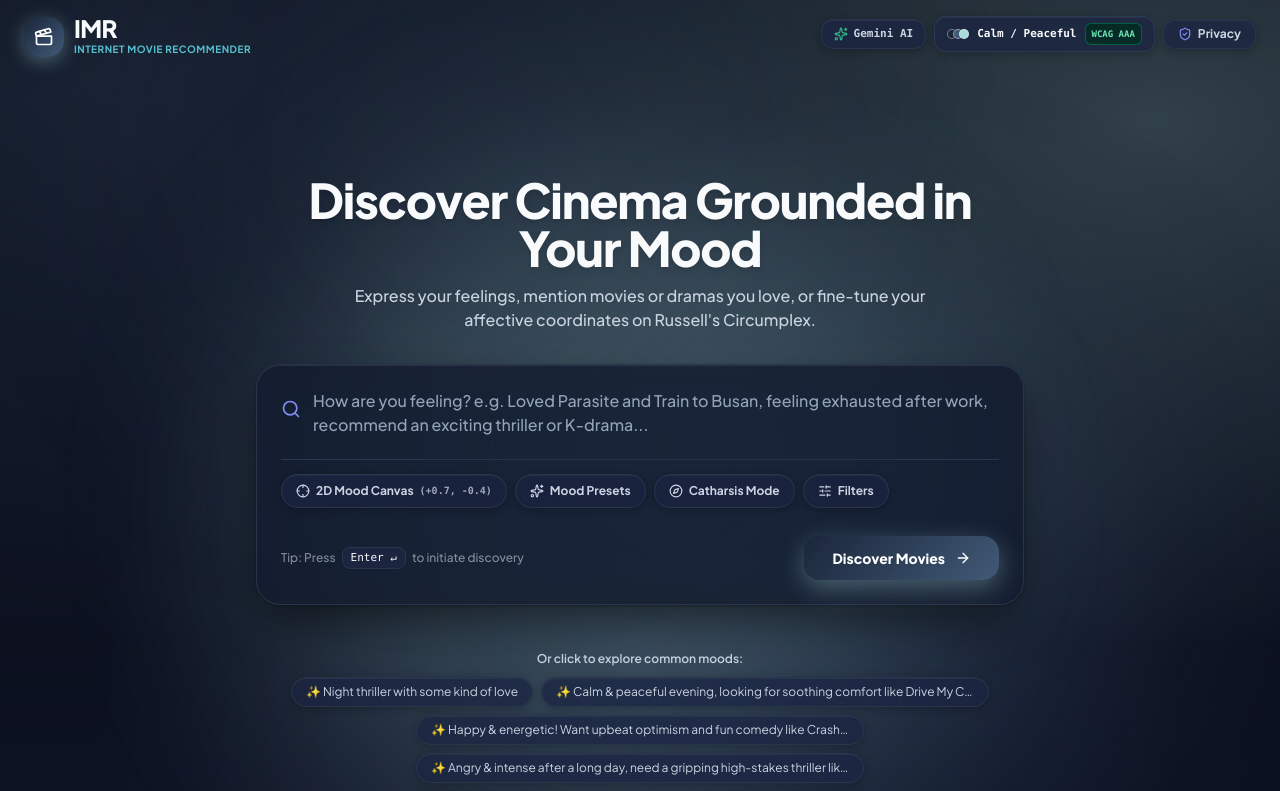
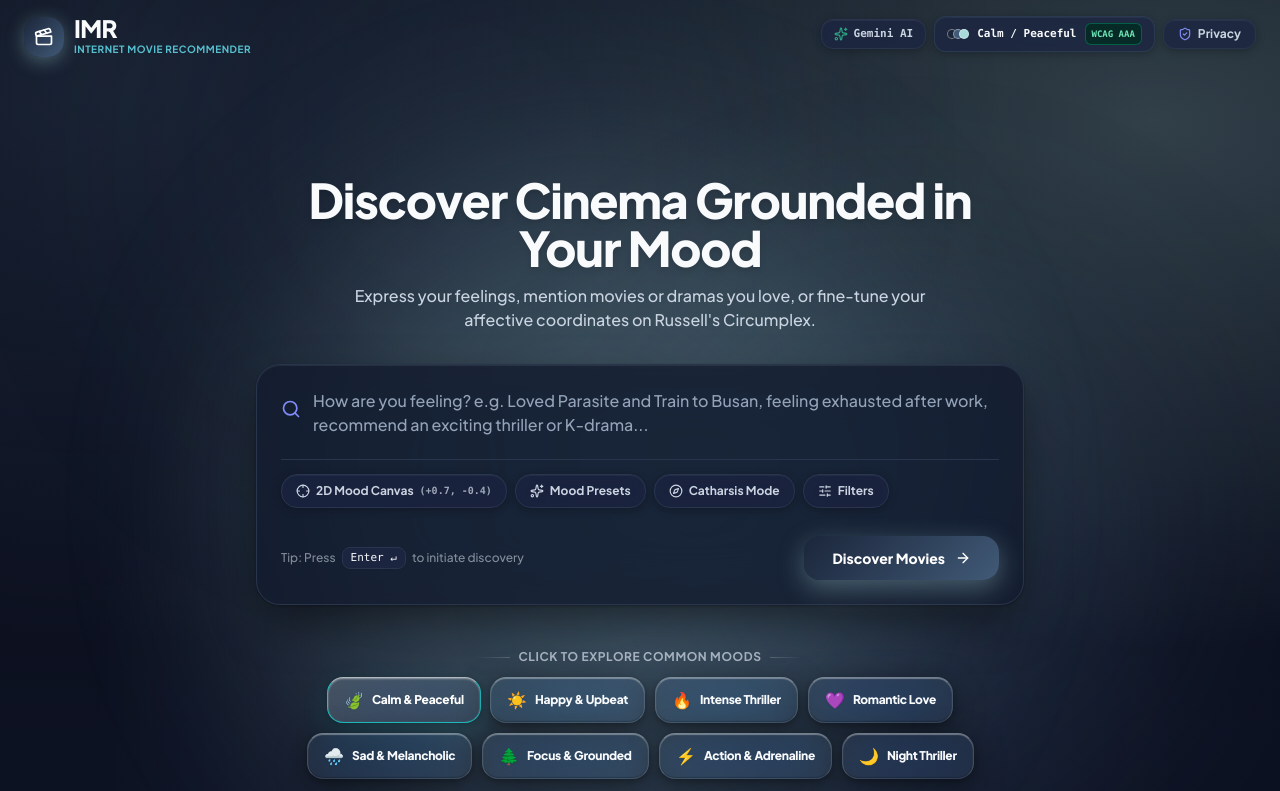
Before and after one commit to jedai11/IMR-internet-movie-recommender-, a React (Vite) app in the folder frontend/: page / in a window 1280 px wide. Shown: the top 791 px of the page. Built offline with nearby package versions, Linux system fonts and the light colour scheme.

Commit message:
feat: Implement iPhone-styled frosted glass morphic common mood buttons

```diff
--- a/frontend/src/App.tsx
+++ b/frontend/src/App.tsx
@@ -126,6 +126,17 @@ const POPULAR_MOVIES_MAP: Record<string, { title: string; genres: string[] }> =
   'eega': { title: 'Eega', genres: ['Action', 'Comedy', 'Fantasy', 'Romance'] },
   'kantara': { title: 'Kantara', genres: ['Action', 'Drama', 'Thriller'] }
 };
+
+const COMMON_MOODS = [
+  { id: 'calm', label: 'Calm & Peaceful', emoji: '🍃', valence: 0.82, arousal: -0.45, query: 'Calm and peaceful, looking for serene relaxation and comfort' },
+  { id: 'happy', label: 'Happy & Upbeat', emoji: '☀️', valence: 0.85, arousal: 0.65, query: 'Happy and energetic with upbeat optimism and comedy' },
+  { id: 'intense', label: 'Intense Thriller', emoji: '🔥', valence: -0.65, arousal: 0.88, query: 'Intense high-stakes psychological thriller with gripping suspense' },
+  { id: 'romantic', label: 'Romantic Love', emoji: '💜', valence: 0.85, arousal: 0.35, query: 'Romantic mood with tender love story and emotional intimacy' },
+  { id: 'sad', label: 'Sad & Melancholic', emoji: '🌧️', valence: -0.70, arousal: -0.40, query: 'Sad and melancholic, looking for deep nostalgic reflection' },
+  { id: 'focus', label: 'Focus & Grounded', emoji: '🌲', valence: 0.40, arousal: -0.20, query: 'Focus and concentration, balanced and thought-provoking cinema' },
+  { id: 'adrenaline', label: 'Action & Adrenaline', emoji: '⚡', valence: 0.75, arousal: 0.95, query: 'Excitement and adrenaline with pulse-pounding action' },
+  { id: 'night', label: 'Night Thriller', emoji: '🌙', valence: 0.10, arousal: 0.70, query: 'Night thriller with some kind of love' }
+];
 
 const SUGGESTIONS = [
   "Night thriller with some kind of love",
@@ -688,25 +699,41 @@ export function App() {
             )}
           </div>
 
-          {/* Inspirational Prompt Chips (Quick suggestions) */}
+          {/* Clickable Common Mood Buttons (iPhone / iOS Glass Morphism Style) */}
           {recommendations.length === 0 && !loading && (
-            <div className="space-y-2 pt-2">
-              <span className="text-xs font-semibold text-[#CBD5E1]">
-                Or click to explore common moods:
+            <div className="space-y-3 pt-3">
+              <div className="flex items-center justify-center gap-2">
+                <span className="h-px w-8 bg-gradient-to-r from-transparent to-white/20" />
+                <span className="text-xs font-bold uppercase tracking-wider text-[#CBD5E1]/80">
+                  Click to Explore Common Moods
                 </span>
-              <div className="flex flex-wrap items-center justify-center gap-2">
-                {SUGGESTIONS.map((s, idx) => (
+                <span className="h-px w-8 bg-gradient-to-l from-transparent to-white/20" />
+              </div>
+
+              {/* iPhone Frosted Glass Morphism Pills Grid */}
+              <div className="flex flex-wrap items-center justify-center gap-2.5 max-w-2xl mx-auto">
+                {COMMON_MOODS.map((m) => {
+                  const isActive =
+                    Math.abs(pickerCoords.valence - m.valence) < 0.25 &&
+                    Math.abs(pickerCoords.arousal - m.arousal) < 0.25;
+
+                  return (
                     <button
-                    key={idx}
+                      key={m.id}
                       onClick={() => {
-                      setFreeText(s);
-                      handleDiscover(s);
+                        setPickerCoords({ valence: m.valence, arousal: m.arousal });
+                        setFreeText(m.query);
+                        handleDiscover(m.query);
                       }}
-                    className="glass-light-pill text-xs text-[#CBD5E1] hover:text-[#F8FAFC] px-3.5 py-1.5 rounded-full text-left truncate max-w-md cursor-pointer border-[#29344D]"
+                      className={`ios-glass-button px-4 py-2.5 rounded-2xl text-xs font-extrabold flex items-center gap-2 cursor-pointer shadow-lg transition-all ${
+                        isActive ? 'ios-glass-button-active ring-2 ring-white/40' : ''
+                      }`}
                     >
-                    ✨ {s}
+                      <span className="text-base drop-shadow-sm">{m.emoji}</span>
+                      <span className="tracking-tight">{m.label}</span>
                     </button>
-                ))}
+                  );
+                })}
               </div>
             </div>
           )}
--- a/frontend/src/components/mood/EmotionPresets.tsx
+++ b/frontend/src/components/mood/EmotionPresets.tsx
@@ -50,10 +50,10 @@ export const EmotionPresets: React.FC<Props> = ({ currentCoordinates, onSelectPr
             <button
               key={t.themeId}
               onClick={() => onSelectPreset({ valence: t.defaultValence, arousal: t.defaultArousal })}
-              className={`p-3.5 rounded-2xl text-left border transition-all cursor-pointer flex flex-col justify-between group ${
+              className={`p-3.5 rounded-2xl text-left transition-all cursor-pointer flex flex-col justify-between group ${
                 isSelected
-                  ? 'glass-light-pill-active border-cyan-400 shadow-lg ring-2 ring-cyan-500/30 text-[#F8FAFC] -translate-y-1'
-                  : 'glass-light-card text-[#CBD5E1] hover:text-[#F8FAFC] border-[#29344D]'
+                  ? 'ios-glass-button-active shadow-lg ring-2 ring-white/40 text-[#F8FAFC] -translate-y-1'
+                  : 'ios-glass-button text-[#CBD5E1] hover:text-[#F8FAFC]'
               }`}
             >
               <div>
--- a/frontend/src/index.css
+++ b/frontend/src/index.css
@@ -191,6 +191,59 @@
     inset 0 1px 2px 0 rgba(255, 255, 255, 0.15);
 }
 
+/* ========================================================================= */
+/* IPHONE / iOS FROSTED GLASS-MORPHIC BUTTON SYSTEM                          */
+/* ========================================================================= */
+
+.ios-glass-button {
+  position: relative;
+  background: rgba(255, 255, 255, 0.06);
+  backdrop-filter: blur(28px) saturate(210%);
+  -webkit-backdrop-filter: blur(28px) saturate(210%);
+  border: 1px solid rgba(255, 255, 255, 0.15);
+  border-top-color: rgba(255, 255, 255, 0.35); /* iOS specular top edge highlight */
+  border-bottom-color: rgba(255, 255, 255, 0.08);
+  box-shadow:
+    0 8px 32px 0 rgba(0, 0, 0, 0.45),
+    0 2px 6px 0 rgba(0, 0, 0, 0.25),
+    inset 0 1px 1px 0 rgba(255, 255, 255, 0.35), /* Crisp inner glass bevel reflection */
+    inset 0 -1px 1px 0 rgba(0, 0, 0, 0.20);
+  color: #F8FAFC;
+  transition: all 0.3s cubic-bezier(0.16, 1, 0.3, 1);
+  will-change: transform, box-shadow, background-color;
+}
+
+.ios-glass-button:hover {
+  background: rgba(255, 255, 255, 0.12);
+  border-color: rgba(255, 255, 255, 0.35);
+  border-top-color: rgba(255, 255, 255, 0.55);
+  box-shadow:
+    0 14px 40px -4px rgba(0, 0, 0, 0.55),
+    0 0 24px 0 var(--mood-glow, rgba(0, 180, 216, 0.30)),
+    inset 0 1px 2px 0 rgba(255, 255, 255, 0.50);
+  transform: translateY(-2px) scale(1.02);
+  color: #FFFFFF;
+}
+
+.ios-glass-button:active {
+  transform: translateY(0px) scale(0.96);
+  background: rgba(255, 255, 255, 0.18);
+  box-shadow:
+    0 4px 16px 0 rgba(0, 0, 0, 0.40),
+    inset 0 1px 1px 0 rgba(255, 255, 255, 0.20);
+}
+
+.ios-glass-button-active {
+  background: linear-gradient(135deg, rgba(255, 255, 255, 0.18), rgba(255, 255, 255, 0.08));
+  border: 1px solid var(--mood-primary, #00B4D8);
+  border-top-color: rgba(255, 255, 255, 0.60);
+  box-shadow:
+    0 10px 30px -4px var(--mood-glow, rgba(0, 180, 216, 0.40)),
+    0 2px 8px 0 rgba(0, 0, 0, 0.35),
+    inset 0 1px 2px 0 rgba(255, 255, 255, 0.45);
+  color: #FFFFFF;
+}
+
 .glass-light-modal {
   background: rgba(20, 27, 45, 0.94);
   backdrop-filter: blur(36px) saturate(190%);
```
Lines whose indentation alone changed are shown as unchanged.
